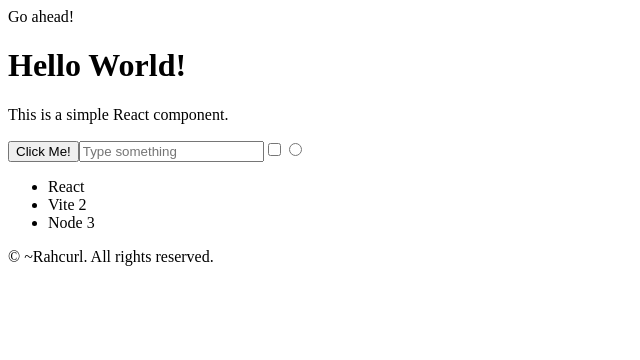
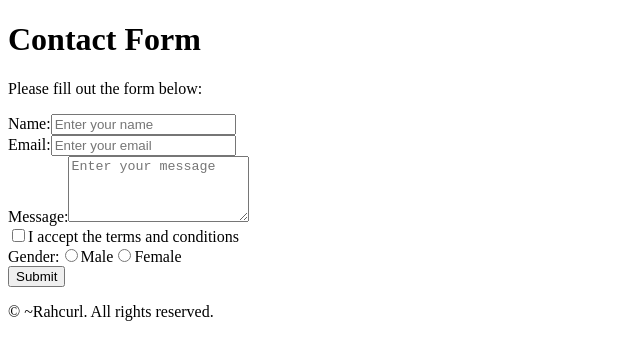
Before and after one commit to Rahcurl/WebProject, a React (Vite) app: page / in a window 1280 px wide. Shown: the top 360 px of the page, without its empty margins (0-640 px from the left). Built offline with nearby package versions, Linux system fonts and the light colour scheme.

Commit message:
form for basic user

```diff
--- a/src/comp1.jsx
+++ b/src/comp1.jsx
@@ -1,22 +1,127 @@
 import * as React from "react";
+
 class MyComponent extends React.Component {
-render() { return <div> Go ahead!
-    <h1>Hello World!</h1>
-    <p>This is a simple React component.</p>
-    <button onClick={() => alert('Button clicked!')}>Click Me!</button>
-    <input type="text" placeholder="Type something" />
-    <input type="checkbox"></input>
-    <input type="Radio"></input>
-    <ul>
-        <li>React</li>
-        <li>Vite 2</li>
-        <li>Node 3</li>
-    </ul>
-    <footer>
-        <p>&copy; ~Rahcurl. All rights reserved.</p>
-    </footer>
+  // Initial state to store form input values
+  state = {
+    name: "",
+    email: "",
+    message: "",
+    acceptTerms: false,
+    gender: "",
+  };
 
-</div>;
-    }
+  // Handle change for text inputs, checkboxes, and radio buttons
+  handleChange = (event) => {
+    const { name, value, type, checked } = event.target;
+    this.setState({
+      [name]: type === "checkbox" ? checked : value,
+    });
+  };
+
+  // Handle form submission
+  handleSubmit = (event) => {
+    event.preventDefault();
+    alert("Form submitted! Data: " + JSON.stringify(this.state, null, 2));
+  };
+
+  render() {
+    return (
+      <div>
+        <h1>Contact Form</h1>
+        <p>Please fill out the form below:</p>
+        <form onSubmit={this.handleSubmit}>
+          {/* Name Input */}
+          <div>
+            <label htmlFor="name">Name:</label>
+            <input
+              type="text"
+              id="name"
+              name="name"
+              value={this.state.name}
+              onChange={this.handleChange}
+              placeholder="Enter your name"
+              required
+            />
+          </div>
+
+          {/* Email Input */}
+          <div>
+            <label htmlFor="email">Email:</label>
+            <input
+              type="email"
+              id="email"
+              name="email"
+              value={this.state.email}
+              onChange={this.handleChange}
+              placeholder="Enter your email"
+              required
+            />
+          </div>
+
+          {/* Message Input */}
+          <div>
+            <label htmlFor="message">Message:</label>
+            <textarea
+              id="message"
+              name="message"
+              value={this.state.message}
+              onChange={this.handleChange}
+              placeholder="Enter your message"
+              rows="4"
+              required
+            ></textarea>
+          </div>
+
+          {/* Checkbox for terms and conditions */}
+          <div>
+            <label>
+              <input
+                type="checkbox"
+                name="acceptTerms"
+                checked={this.state.acceptTerms}
+                onChange={this.handleChange}
+              />
+              I accept the terms and conditions
+            </label>
+          </div>
+
+          {/* Radio buttons for gender */}
+          <div>
+            <label>Gender:</label>
+            <label>
+              <input
+                type="radio"
+                name="gender"
+                value="male"
+                checked={this.state.gender === "male"}
+                onChange={this.handleChange}
+              />
+              Male
+            </label>
+            <label>
+              <input
+                type="radio"
+                name="gender"
+                value="female"
+                checked={this.state.gender === "female"}
+                onChange={this.handleChange}
+              />
+              Female
+            </label>
+          </div>
+
+          {/* Submit Button */}
+          <div>
+            <button type="submit">Submit</button>
+          </div>
+        </form>
+
+        <footer>
+          <p>&copy; ~Rahcurl. All rights reserved.</p>
+        </footer>
+      </div>
+    );
+  }
 }
+
 export default MyComponent;
```
